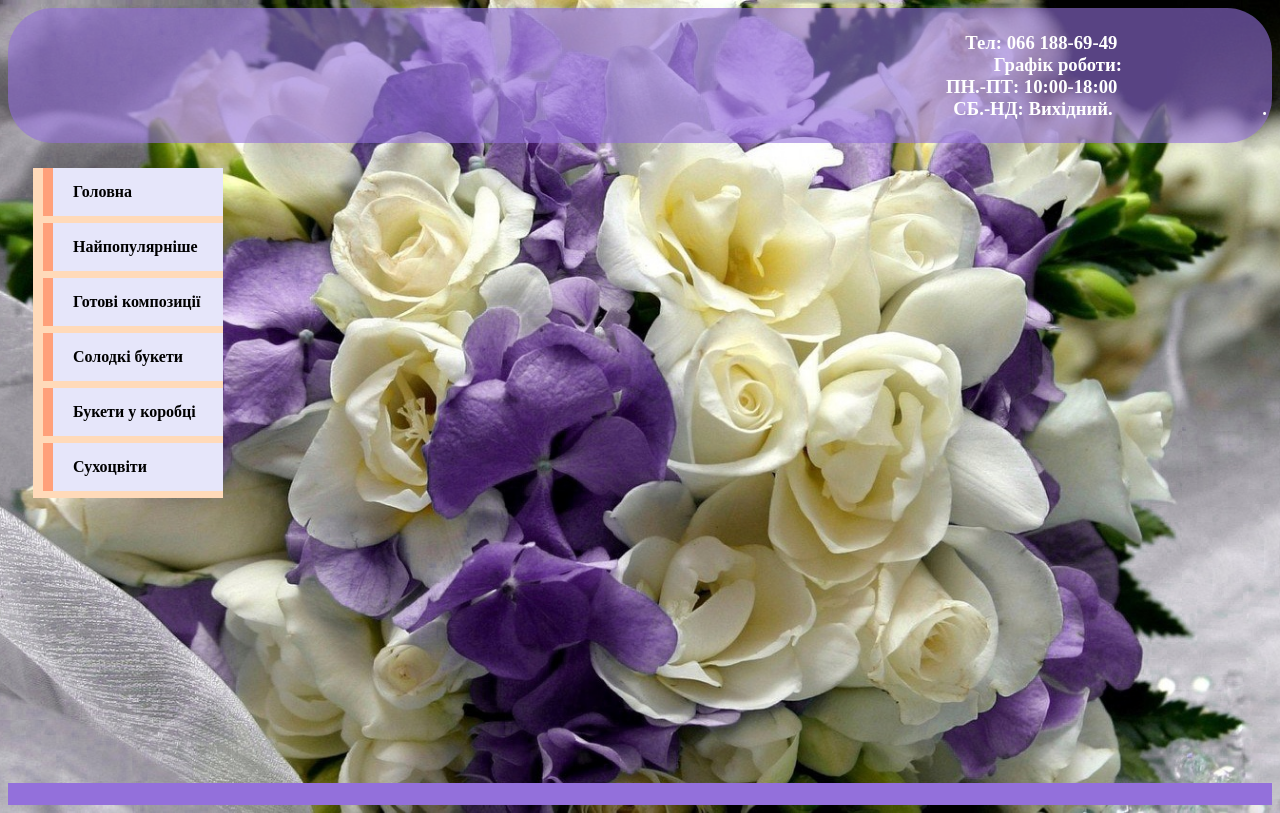
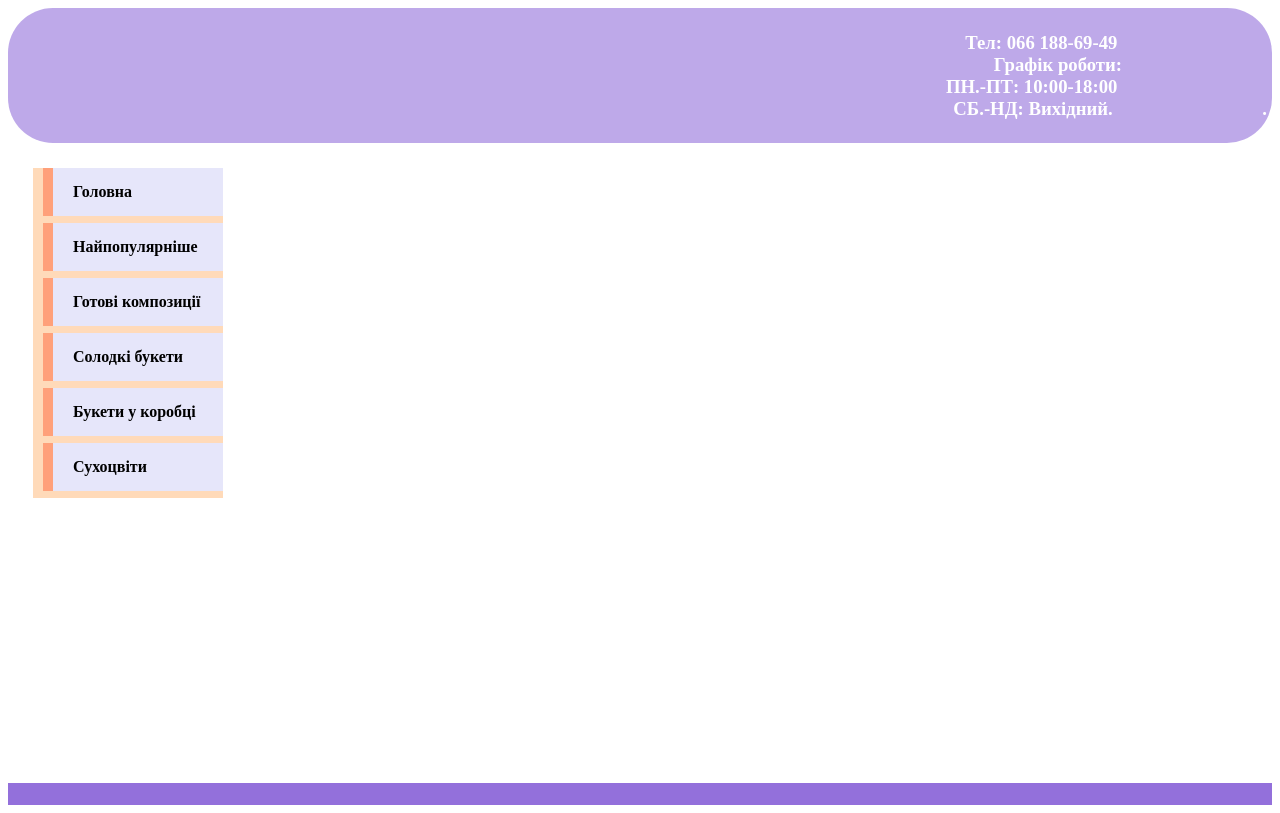
Before and after one commit to AlinaexAmple/Fuchsia-flower, a plain HTML site: page home.html in a window 1280 px wide. Drawn offline with Linux system fonts and the light colour scheme.

Commit message:
Update home.html

```diff
--- a/home.html
+++ b/home.html
@@ -38,7 +38,7 @@
 
 </head>
 
-  <body style="background-image: url(&quot;Практика/ajy 3.jpg&quot;);background-position: center;background-repeat: no-repeat;background-size: cover;">
+  <body>
 
 
   <div><h3><p align="right"> Тел: 066 188-69-49 &nbsp &nbsp &nbsp &nbsp &nbsp &nbsp &nbsp &nbsp &nbsp &nbsp &nbsp &nbsp &nbsp &nbsp &nbsp &nbsp
```
